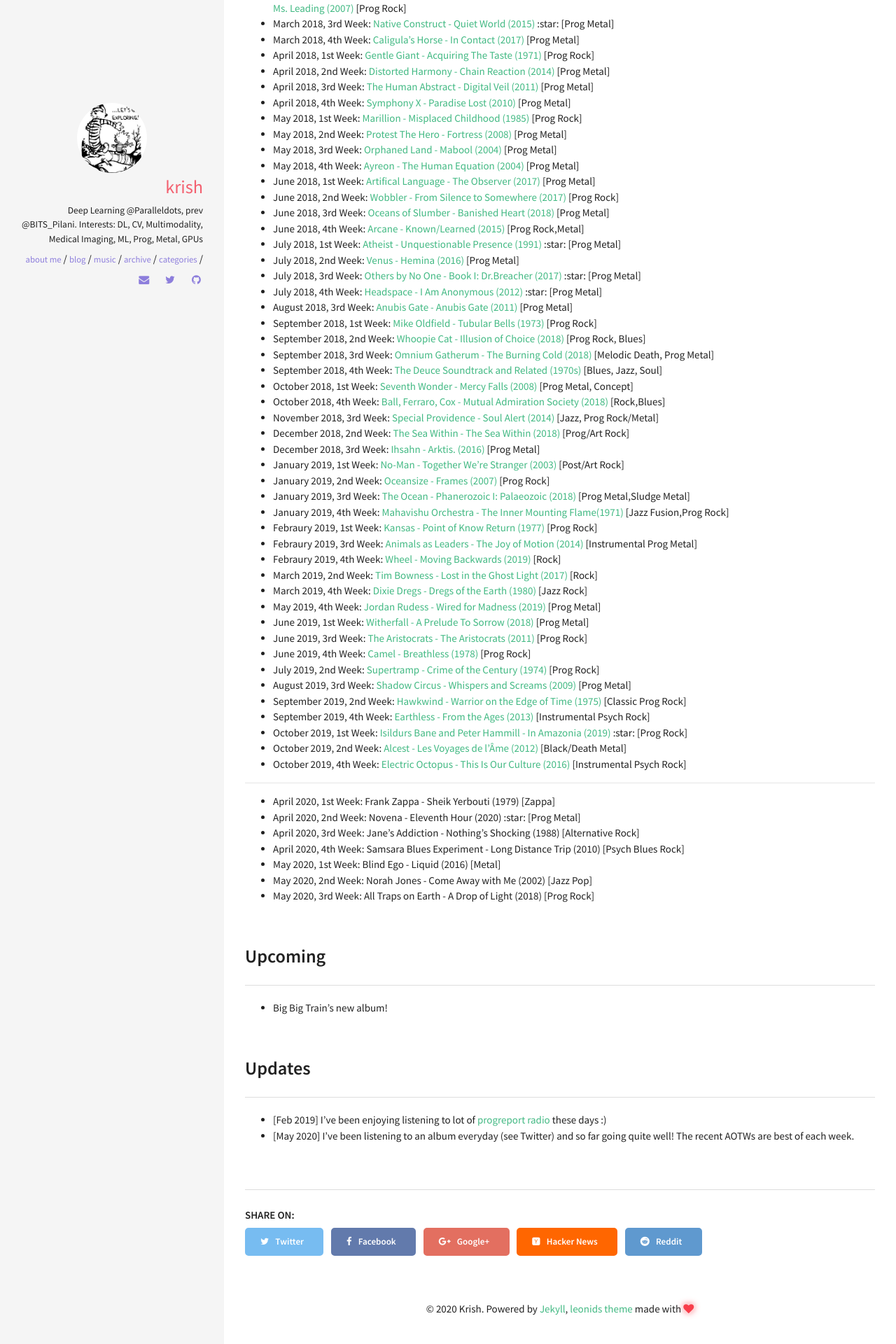
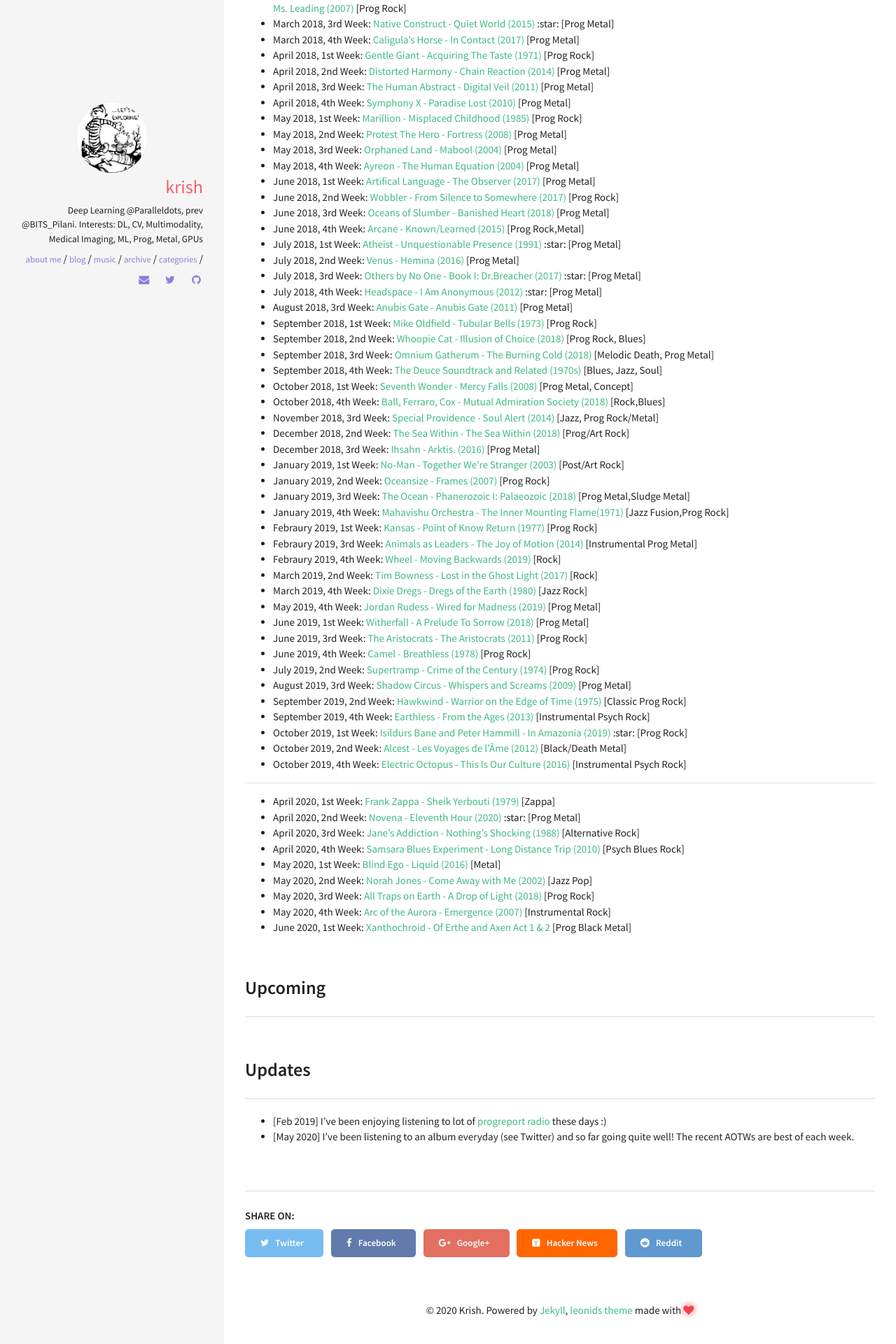
Before and after one commit to skrish13/skrish13.github.io, a Jekyll site: the page built from music/2017-10-14-aotw.md, in a window 1280 px wide. Shown: the part 1290-3210 px from the top of the page at 70% size. Built offline with Jekyll 4.4.1, drawn with Linux system fonts in a browser that asks for light colours; comment, search, counter and statistics services are not loaded.

Commit message:
Update 2017-10-14-aotw.md

```diff
--- a/music/2017-10-14-aotw.md
+++ b/music/2017-10-14-aotw.md
@@ -92,16 +92,17 @@ In upcoming months, mostly works from these artists will be here. Please tell me
 - October 2019, 4th Week: [Electric Octopus - This Is Our Culture (2016)](https://open.spotify.com/album/72QrDImis2BlbpXBva1VjQ?si=xNdUFcBLQm-NEmU6C10vhQ) [Instrumental Psych Rock]
 
 -------
-- April 2020, 1st Week: Frank Zappa - Sheik Yerbouti (1979) [Zappa]
-- April 2020, 2nd Week: Novena - Eleventh Hour (2020) :star: [Prog Metal]
-- April 2020, 3rd Week: Jane's Addiction - Nothing's Shocking (1988) [Alternative Rock]
-- April 2020, 4th Week: Samsara Blues Experiment - Long Distance Trip (2010) [Psych Blues Rock]
-- May 2020, 1st Week: Blind Ego - Liquid (2016) [Metal]
-- May 2020, 2nd Week: Norah Jones - Come Away with Me (2002) [Jazz Pop]
-- May 2020, 3rd Week: All Traps on Earth - A Drop of Light (2018) [Prog Rock]
+- April 2020, 1st Week: [Frank Zappa - Sheik Yerbouti (1979)](https://music.youtube.com/playlist?list=OLAK5uy_lScea-VJpEGOrJWlI0pZCn1qEGVk5Y5qw) [Zappa]
+- April 2020, 2nd Week: [Novena - Eleventh Hour (2020)](https://music.youtube.com/playlist?list=OLAK5uy_k0_jxeWXRex4Pui5f-LLBXMgiB4yTE1Qc) :star: [Prog Metal]
+- April 2020, 3rd Week: [Jane's Addiction - Nothing's Shocking (1988)](https://music.youtube.com/playlist?list=OLAK5uy_lJiq7SQ9kRBoQn2pEZ1a3YrB5ktT-1gww) [Alternative Rock]
+- April 2020, 4th Week: [Samsara Blues Experiment - Long Distance Trip (2010)](https://music.youtube.com/playlist?list=OLAK5uy_mjoNAvnhzdIYl8ORjucKxaBgkhZ61_DhE) [Psych Blues Rock]
+- May 2020, 1st Week: [Blind Ego - Liquid (2016)](https://music.youtube.com/playlist?list=OLAK5uy_khl-2fI3ZrvxcnFypl18ZFvZEhdBh1yNg) [Metal]
+- May 2020, 2nd Week: [Norah Jones - Come Away with Me (2002)](https://music.youtube.com/playlist?list=OLAK5uy_mvBC9UtG8Uim6RfcOEWo5r671MbSL7Xe4) [Jazz Pop]
+- May 2020, 3rd Week: [All Traps on Earth - A Drop of Light (2018)](https://music.youtube.com/playlist?list=OLAK5uy_lNYdZV5QxYRug1cGkwWa53WTB1Lqc9G5Y) [Prog Rock]
+- May 2020, 4th Week: [Arc of the Aurora - Emergence (2007)](https://music.youtube.com/playlist?list=OLAK5uy_kM2PfHc1C9Eo1HtfZ5gJm08TrYqgso-Os) [Instrumental Rock]
+- June 2020, 1st Week: [Xanthochroid - Of Erthe and Axen Act 1 & 2](https://music.youtube.com/channel/UCqzd0IGbkR6fRyRVwbCzFhA) [Prog Black Metal]
 
 ## Upcoming
-- Big Big Train's new album!
 
 ## Updates
 - [Feb 2019] I've been enjoying listening to lot of [progreport radio](https://progreport.com/radio/) these days :)
```
